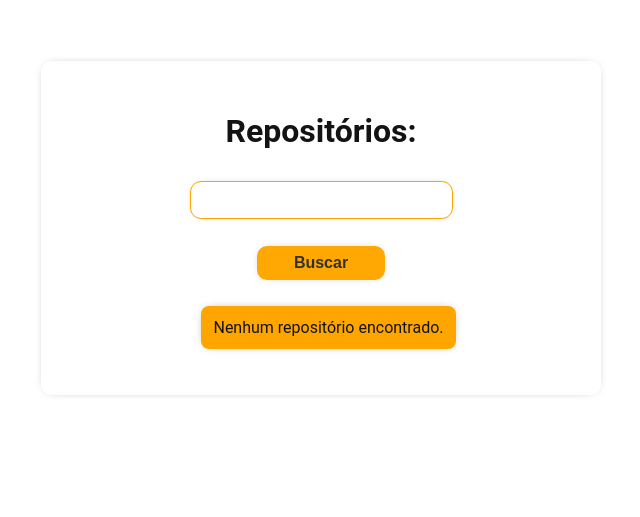
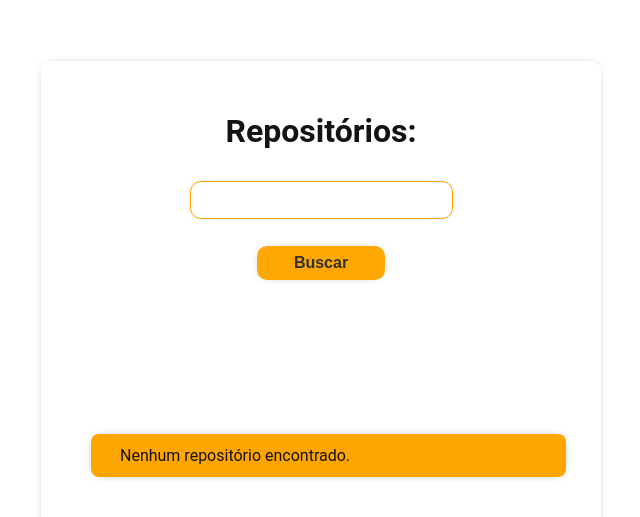
Before and after one commit to KauanCleuton/list-repository, a React (Vite) app: page / in a window 1280 px wide. Shown: the part 139-656 px from the top of the page, without its empty margins (319-959 px from the left). Built offline with nearby package versions, Linux system fonts and the light colour scheme.

Commit message:
Arquivos

```diff
--- a/src/App.jsx
+++ b/src/App.jsx
@@ -7,8 +7,9 @@ const Container = styled.div`
     display: flex;
     flex-direction: column;
     flex-wrap: wrap;
+    justify-content: center;
+    align-content: center;
     align-items: center;
-    justify-content: center;
     margin: 0 auto;
     gap: 10px;
     font-family: 'Roboto', sans-serif;
@@ -44,16 +45,24 @@ const Container = styled.div`
         background-color: #ffa600d9;
     }
     > ul {
+        width: 100%;
+        height: 300px;
+        overflow-y: auto;
         list-style: none;
-        display: grid;
-        gap: 10px;
-        grid-template-columns: repeat(auto-fit, minmax(200px, 1fr));
+        display: flex;
+        flex-direction: row;
+        flex-wrap: wrap;
+        gap: 20px;
+        align-items: center;
+        justify-items: center;
+
 
         li {
-        width: fit-content;
-        height: fit-content;
+        width: 100%;
         background-color: orange;
-        padding: 12px;
+        padding: 12px 29px;
+        display: flex;
+        align-items: center;
         margin-right: 25px;
         border-radius: 8px;
         transition: .3s ease-in-out;
```
